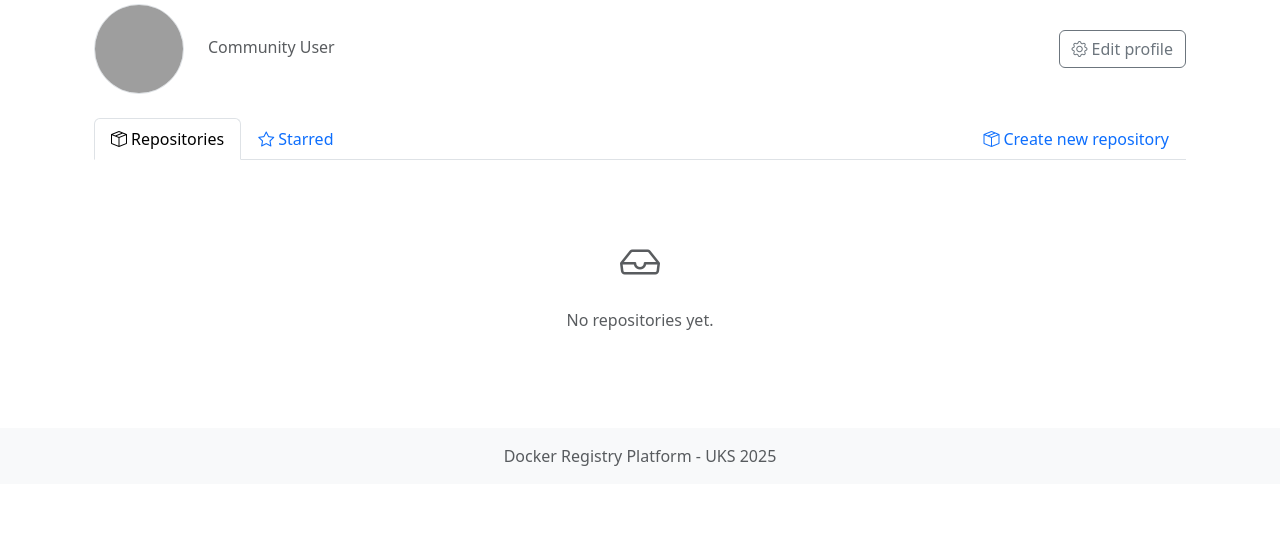
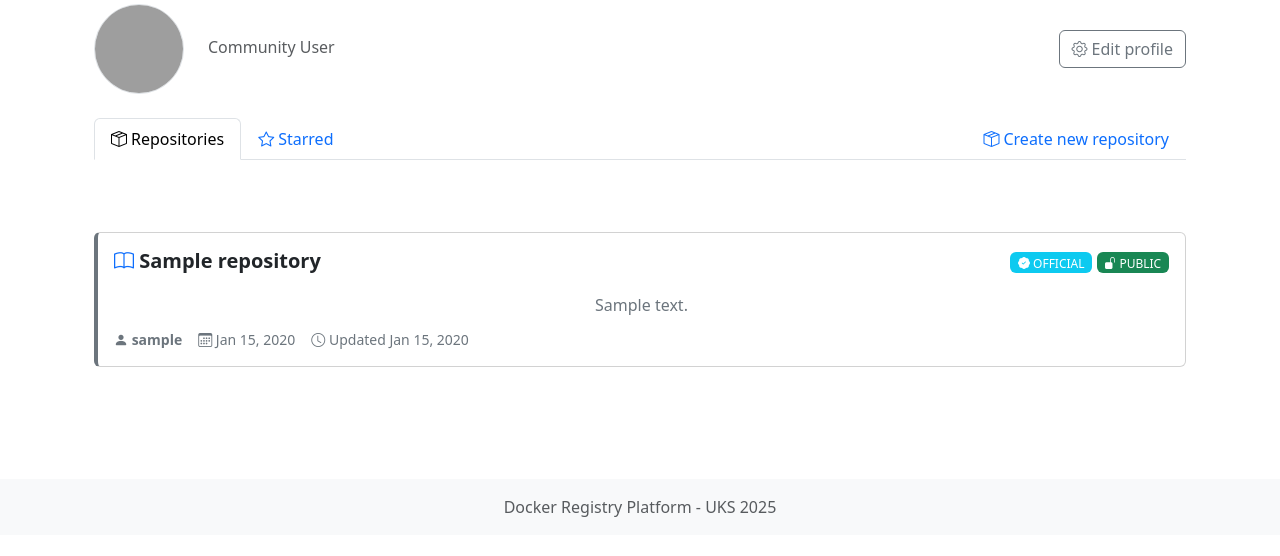
Before and after one commit to spasoje2001/docker-registry-platform, a Django app: template app/templates/accounts/profile.html in a window 1280 px wide, after a click on "Repositories". Shown: the part 100-656 px from the top of the page. Run offline with Django 5.2, Linux system fonts and the light colour scheme; tables that the repository leaves empty hold one stand-in row (values such as "Sample post"); the template is opened without the code that fills it: values that come from a table or form of the project are taken from there, most other values are stand-ins (such as "Sample title", 1, 10 or a date in 2020); grey boxes are pictures that could not be loaded.

Commit message:
feat: user profil shows repository list

```diff
--- a/app/accounts/views.py
+++ b/app/accounts/views.py
@@ -14,6 +14,7 @@ from .forms import ConfirmEmailChangeForm, EditProfileForm
 from .forms import CustomUserCreationForm, CustomAuthenticationForm
 
 from repositories.forms import RepositoryForm
+from repositories.models import Repository
 
 
 def login_view(request):
@@ -120,6 +121,7 @@ def profile_view(request):
     active_tab = "repos"
     form_data = request.session.pop("repo_form_data", None)
     form_errors = request.session.pop("repo_form_errors", None)
+    repositories = Repository.objects.filter(owner=request.user)
 
     if form_data:
         repo_form = RepositoryForm(form_data, request=request)
@@ -136,6 +138,8 @@ def profile_view(request):
             "user": request.user,
             "repo_form": repo_form,
             "active_tab": active_tab,
+            "repositories": repositories,
+            "from_profile": True,
         }
     )
 
--- a/app/templates/accounts/profile.html
+++ b/app/templates/accounts/profile.html
@@ -70,10 +70,8 @@
     <div class="tab-pane fade {% if active_tab == 'repos' %}show active{% endif %}"
         id="repos">
         <div class="col-12 text-center text-muted py-5">
-            <i class="bi bi-inbox fs-1 d-block mb-3"></i>
-            <p class="mb-0">No repositories yet.</p>
+            {% include "repositories/_repository_list_template.html" %}
         </div>
-
     </div>
 
     <!-- Lajkovani repo-i -->
--- /dev/null
+++ b/app/templates/repositories/_repository_list_template.html
@@ -0,0 +1,93 @@
+<style>
+    .repo-card {
+        transition: all 0.3s ease;
+        border-left: 4px solid #6c757d;
+    }
+    .repo-card:hover {
+        border-left-color: #0d6efd;
+        box-shadow: 0 0.5rem 1rem rgba(0, 0, 0, 0.1);
+        transform: translateY(-2px);
+    }
+    .repo-title {
+        font-size: 1.25rem;
+        font-weight: 600;
+        color: #212529;
+    }
+    .repo-description {
+        color: #6c757d;
+        margin: 0.75rem 0;
+    }
+    .repo-meta {
+        font-size: 0.875rem;
+        color: #6c757d;
+    }
+    .badge-custom {
+        font-weight: 500;
+        padding: 0.35em 0.65em;
+    }
+</style>
+{% if repositories %}
+    <div class="row">
+        {% for repo in repositories %}
+        <a href="{% url 'repositories:detail' repo.owner.username repo.name %}{% if from_profile %}?from_profile=1{% endif %}" class="text-decoration-none">
+            <div class="col-12 mb-3">
+                <div class="card repo-card h-100">
+                    <div class="card-body">
+                        <div class="d-flex justify-content-between align-items-start mb-2">
+                            <div>
+                                <h5 class="repo-title mb-2">
+                                    <i class="bi bi-book text-primary"></i>
+                                    {{ repo.full_name }}
+                                </h5>
+                            </div>
+                            <div>
+                                {% if repo.is_official %}
+                                    <span class="badge bg-info badge-custom">
+                                        <i class="bi bi-patch-check-fill"></i> OFFICIAL
+                                    </span>
+                                {% endif %}
+                                {% if repo.visibility == 'PRIVATE' %}
+                                    <span class="badge bg-warning text-dark badge-custom">
+                                        <i class="bi bi-lock-fill"></i> PRIVATE
+                                    </span>
+                                {% else %}
+                                    <span class="badge bg-success badge-custom">
+                                        <i class="bi bi-unlock-fill"></i> PUBLIC
+                                    </span>
+                                {% endif %}
+                            </div>
+                        </div>
+
+                        <p class="repo-description">
+                            {{ repo.description|default:"No description provided." }}
+                        </p>
+
+                        <div class="d-flex flex-wrap gap-3 repo-meta">
+                            <span>
+                                <i class="bi bi-person-fill"></i>
+                                <strong>{{ repo.owner.username }}</strong>
+                            </span>
+                            <span>
+                                <i class="bi bi-calendar3"></i>
+                                {{ repo.created_at|date:"M d, Y" }}
+                            </span>
+                            <span>
+                                <i class="bi bi-clock"></i>
+                                Updated {{ repo.updated_at|date:"M d, Y" }}
+                            </span>
+                        </div>
+                    </div>
+                </div>
+            </div>
+        </a>
+        {% endfor %}
+    </div>
+{% else %}
+    <div class="card text-center py-5">
+        <div class="card-body">
+            <i class="bi bi-inbox display-1 text-muted"></i>
+            <h2 class="mt-4">No Repositories Yet</h2>
+            <p class="text-muted">No public repositories found.</p>
+        </div>
+    </div>
+{% endif %}
--- a/app/templates/repositories/_repository_template.html
+++ b/app/templates/repositories/_repository_template.html
@@ -1,10 +1,15 @@
 <div class="card-body p-4">
-    <form method="post" action="{% url 'repositories:create' %}">
-    {% csrf_token %}
+    <form method="post"
+          action="{% if repository %}
+              {% url 'repositories:update' repository.owner.username repository.name %}{% if request.GET.from_profile %}?from_profile=1{% endif %}
+          {% else %}
+              {% url 'repositories:create' %}
+          {% endif %}">
+        {% csrf_token %}
 
-    {% if request.resolver_match.url_name == "profile" %}
-        <input type="hidden" name="from_profile" value="1">
-    {% endif %}
+        {% if request.resolver_match.url_name == "profile" or request.GET.from_profile %}
+            <input type="hidden" name="from_profile" value="1">
+        {% endif %}
 
         <div class="mb-4">
             <label for="{{ form.name.id_for_label }}" class="form-label fw-semibold">
@@ -33,7 +38,7 @@
             {{ form.description }}
             {% if form.description.errors %}
                 <div class="text-danger mt-2">
-                    {{ form.description.errors }}
+                    {{ form.description.errors.0 }}
                 </div>
             {% endif %}
             <div class="form-text">
@@ -49,7 +54,7 @@
             {{ form.visibility }}
             {% if form.visibility.errors %}
                 <div class="text-danger mt-2">
-                    {{ form.visibility.errors }}
+                    {{ form.visibility.errors.0 }}
                 </div>
             {% endif %}
             <div class="form-text">
@@ -59,15 +64,6 @@
                 <strong>Private:</strong> Only you can see this repository
             </div>
         </div>
-
-        {% if user.is_staff %}
-        <div class="mb-2">
-            <label for="{{ form.is_official.id_for_label }}" class="form-label fw-semibold">
-                Official <span class="text-danger">*</span>
-            </label>
-            <input type="checkbox" class="form-check-input" id="{{ form.is_official.id_for_label }}" name="{{ form.is_official.html_name }}" {% if form.is_official.value %}checked{% endif %}/>
-        </div>
-        {% endif %}
 
         <div class="d-flex gap-2 pt-3 border-top">
             <button type="submit" class="btn btn-success">
--- a/app/templates/repositories/repository_confirm_delete.html
+++ b/app/templates/repositories/repository_confirm_delete.html
@@ -55,8 +55,8 @@
                                 <i class="bi bi-trash-fill"></i>
                                 Yes, delete this repository
                             </button>
-                            <a href="{% url 'repositories:detail' repository.owner.username repository.name %}"
-                               class="btn btn-outline-secondary">
+                           <a href="{% url 'repositories:detail' repository.owner.username repository.name %}{% if request.GET.from_profile %}?from_profile=1{% endif %}"
+                            class="btn btn-outline-secondary">
                                 <i class="bi bi-x-circle"></i>
                                 Cancel
                             </a>
```
Also changed, not shown: app/repositories/views.py (+39 -19 lines), app/templates/repositories/repository_detail.html (+13 -7 lines), app/templates/repositories/repository_form.html (+12 -3 lines), app/templates/repositories/repository_list.html (+1 -94 lines).
